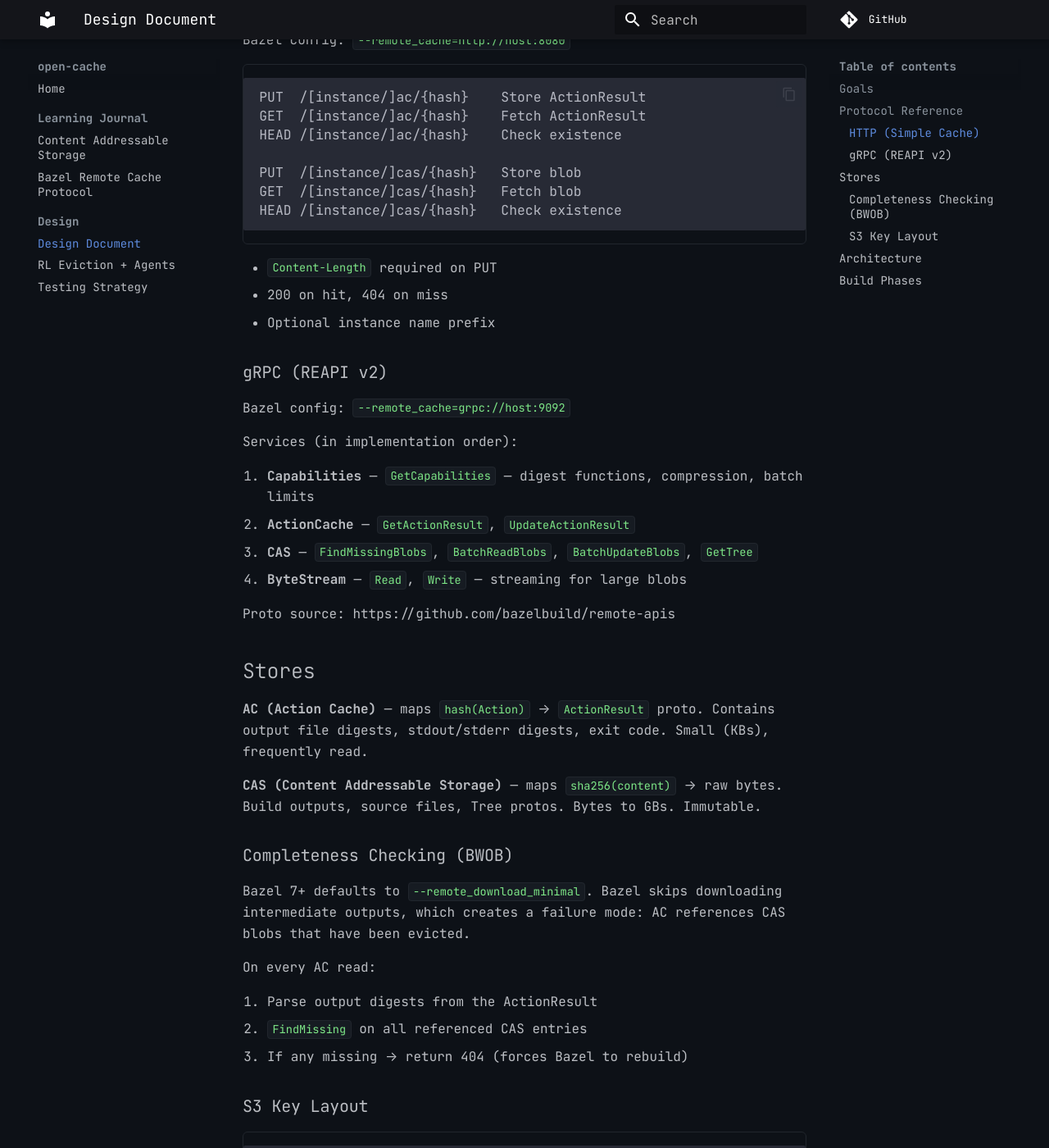
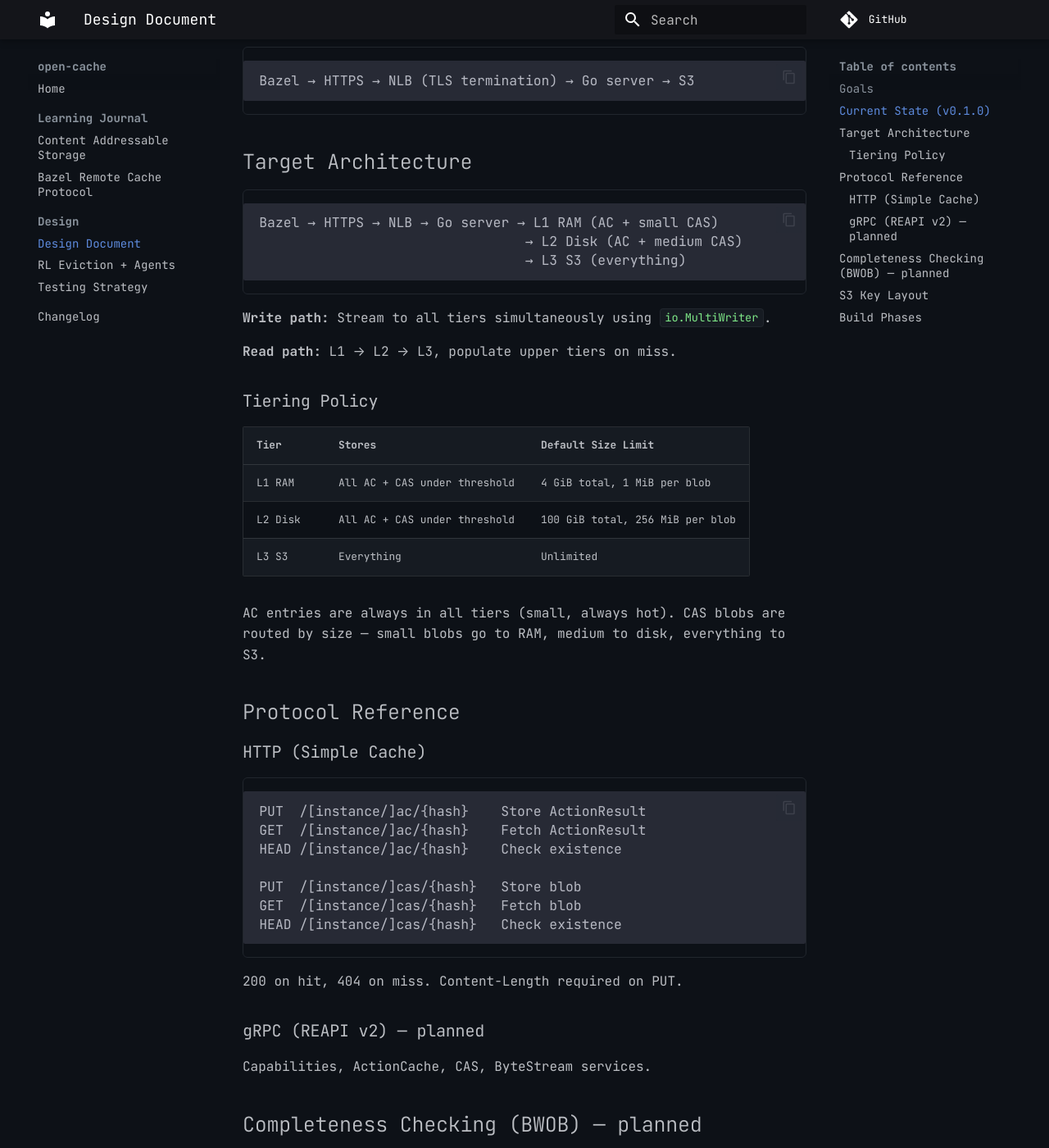
Before and after one commit to atolat/open-cache, an MkDocs documentation site: the page built from docs/PROJECT_BRIEF.md, in a window 1280 px wide and 1400 px high, scrolled down 525 px. Shown: the whole window at 82% size. Built offline with MkDocs 1.6.1 and Material for MkDocs 9.7.7, drawn with Linux system fonts in a browser that asks for light colours; comment, search, counter and statistics services are not loaded; some of the changed text lies outside the part shown.

Commit message:
Update docs: changelog, reflect current implementation
- Added CHANGELOG.md with v0.1.0 release notes and known limitations
- Updated PROJECT_BRIEF.md to reflect what's built vs planned
- Updated index with install instructions and changelog link

Co-Authored-By: Claude Opus 4.6 (1M context) <noreply@anthropic.com>

````diff
--- a/docs/PROJECT_BRIEF.md
+++ b/docs/PROJECT_BRIEF.md
@@ -4,16 +4,47 @@
 
 - Cache-only remote cache for Bazel (no remote execution)
 - S3 as the primary store — no local disk required, pods are stateless
-- Optional Valkey L1 for hot blobs
+- Tiered caching: L1 RAM, L2 disk, L3 S3
 - HTTP and gRPC (REAPI v2) protocols
 - Helm chart for K8s/EKS deployment
 - Apache 2.0
 
+## Current State (v0.1.0)
+
+Go HTTP server proxying Bazel cache requests to S3. Deployed on EKS
+via Helm chart with NLB and TLS.
+
+```
+Bazel → HTTPS → NLB (TLS termination) → Go server → S3
+```
+
+## Target Architecture
+
+```
+Bazel → HTTPS → NLB → Go server → L1 RAM (AC + small CAS)
+                                 → L2 Disk (AC + medium CAS)
+                                 → L3 S3 (everything)
+```
+
+**Write path:** Stream to all tiers simultaneously using `io.MultiWriter`.
+
+**Read path:** L1 → L2 → L3, populate upper tiers on miss.
+
+### Tiering Policy
+
+| Tier | Stores | Default Size Limit |
+|------|--------|--------------------|
+| L1 RAM | All AC + CAS under threshold | 4 GiB total, 1 MiB per blob |
+| L2 Disk | All AC + CAS under threshold | 100 GiB total, 256 MiB per blob |
+| L3 S3 | Everything | Unlimited |
+
+AC entries are always in all tiers (small, always hot).
+CAS blobs are routed by size — small blobs go to RAM, medium to disk,
+everything to S3.
+
 ## Protocol Reference
 
 ### HTTP (Simple Cache)
-
-Bazel config: `--remote_cache=http://host:8080`
 
 ```
 PUT  /[instance/]ac/{hash}    Store ActionResult
@@ -25,78 +56,33 @@ GET  /[instance/]cas/{hash}   Fetch blob
 HEAD /[instance/]cas/{hash}   Check existence
 ```
 
-- `Content-Length` required on PUT
-- 200 on hit, 404 on miss
-- Optional instance name prefix
+200 on hit, 404 on miss. Content-Length required on PUT.
 
-### gRPC (REAPI v2)
+### gRPC (REAPI v2) — planned
 
-Bazel config: `--remote_cache=grpc://host:9092`
+Capabilities, ActionCache, CAS, ByteStream services.
 
-Services (in implementation order):
+## Completeness Checking (BWOB) — planned
 
-1. **Capabilities** — `GetCapabilities` — digest functions, compression, batch limits
-2. **ActionCache** — `GetActionResult`, `UpdateActionResult`
-3. **CAS** — `FindMissingBlobs`, `BatchReadBlobs`, `BatchUpdateBlobs`, `GetTree`
-4. **ByteStream** — `Read`, `Write` — streaming for large blobs
+On every AC read, verify all referenced CAS hashes still exist.
+Return 404 if any are missing. Forces Bazel to rebuild cleanly.
 
-Proto source: https://github.com/bazelbuild/remote-apis
-
-## Stores
-
-**AC (Action Cache)** — maps `hash(Action)` → `ActionResult` proto. Contains output
-file digests, stdout/stderr digests, exit code. Small (KBs), frequently read.
-
-**CAS (Content Addressable Storage)** — maps `sha256(content)` → raw bytes. Build
-outputs, source files, Tree protos. Bytes to GBs. Immutable.
-
-### Completeness Checking (BWOB)
-
-Bazel 7+ defaults to `--remote_download_minimal`. Bazel skips downloading intermediate
-outputs, which creates a failure mode: AC references CAS blobs that have been evicted.
-
-On every AC read:
-
-1. Parse output digests from the ActionResult
-2. `FindMissing` on all referenced CAS entries
-3. If any missing → return 404 (forces Bazel to rebuild)
-
-### S3 Key Layout
+## S3 Key Layout
 
 ```
 {prefix}/cas/{hash[0:2]}/{hash}
 {prefix}/ac/{hash[0:2]}/{hash}
 ```
 
-Two-char prefix distributes objects across S3 partitions.
-
-## Architecture
-
-```
-┌──────────────────────────────────────────┐
-│              open-cache pod              │
-│                                          │
-│   HTTP :8080        gRPC :9092           │
-│        \              /                  │
-│         Cache Router                     │
-│         (completeness check on AC reads) │
-│              /        \                  │
-│       Valkey L1      S3 L2               │
-│       (optional)     (authoritative)     │
-└──────────────────────────────────────────┘
-```
-
-**Write path:** Simultaneous L1 + L2. Wait for both.
-
-**Read path:** L1 first → miss → S3 fetch + L1 populate. Deduplicate concurrent
-fetches for the same key.
+Note: v0.1.0 uses flat keys (`cas/{hash}`, `ac/{hash}`).
+Sharded keys are planned for better S3 partition distribution.
 
 ## Build Phases
 
-1. **HTTP + S3** — HTTP server backed by S3. Metrics. Health check.
-2. **Completeness checking** — verify CAS references on AC reads.
-3. **gRPC REAPI** — dual-protocol serving.
-4. **Valkey L1** — tiered caching with size partitioning.
-5. **Helm chart** — Deployment, IRSA, ServiceMonitor, HPA.
-6. **Access logging + RL eviction** — see [ARCHITECTURE_AI.md](ARCHITECTURE_AI.md).
-7. **MCP servers + LLM agents** — see [ARCHITECTURE_AI.md](ARCHITECTURE_AI.md).
+1. ~~HTTP + S3~~ — **done** (v0.1.0)
+2. Completeness checking
+3. L1 RAM + L2 disk caching tiers
+4. Prometheus metrics
+5. gRPC REAPI
+6. Access logging + RL eviction (see [ARCHITECTURE_AI.md](ARCHITECTURE_AI.md))
+7. MCP servers + LLM agents (see [ARCHITECTURE_AI.md](ARCHITECTURE_AI.md))
--- a/mkdocs.yml
+++ b/mkdocs.yml
@@ -51,3 +51,4 @@ nav:
     - Design Document: PROJECT_BRIEF.md
     - RL Eviction + Agents: ARCHITECTURE_AI.md
     - Testing Strategy: TESTING_STRATEGY.md
+  - Changelog: CHANGELOG.md
````
Also changed, not shown: docs/CHANGELOG.md (added, +29 -0 lines), docs/index.md (+10 -2 lines).
